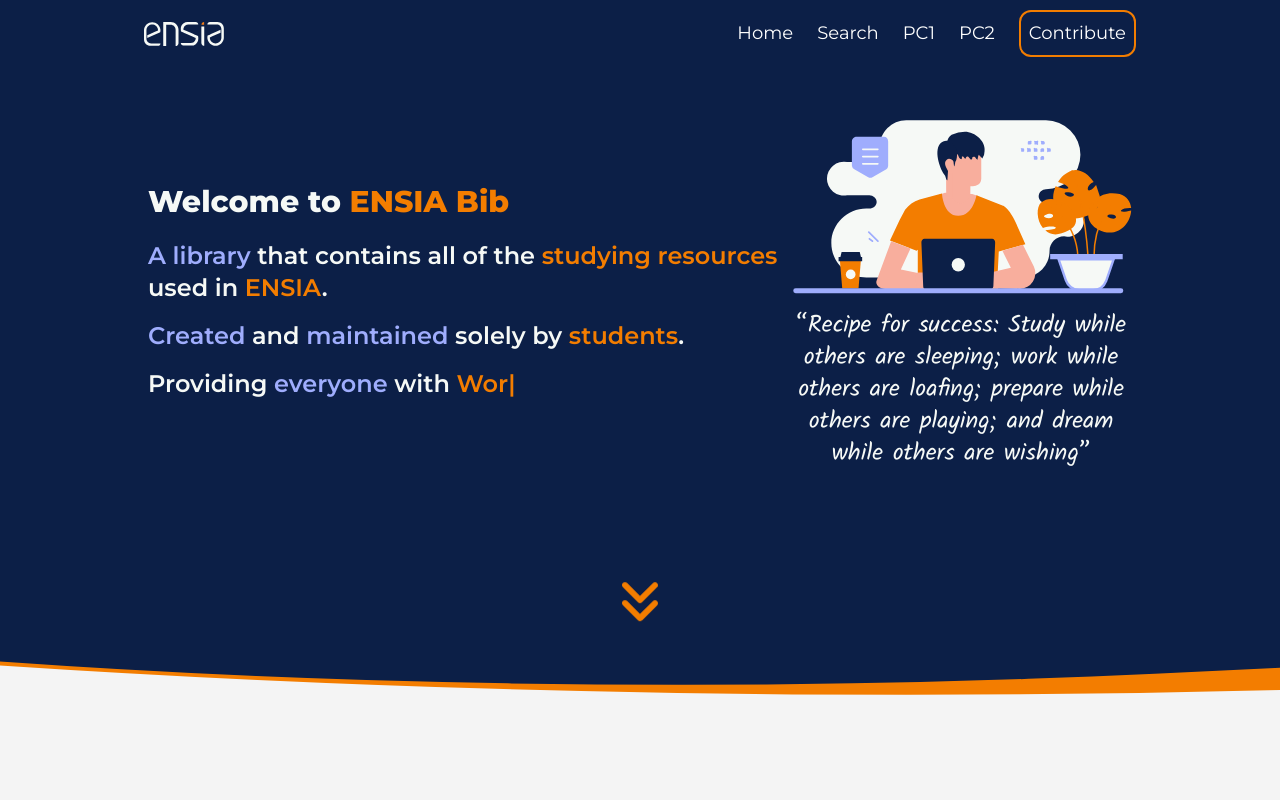
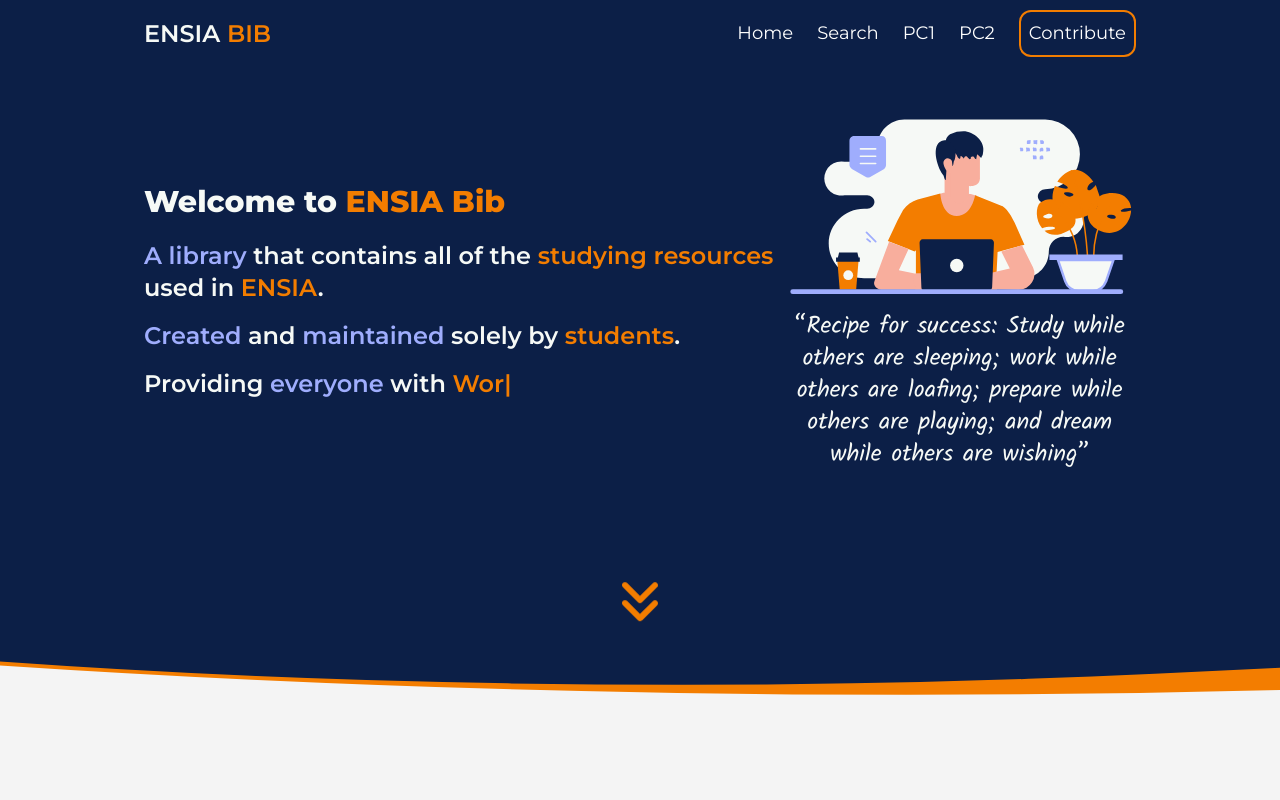
Before and after one commit to ETC-development/ETC-Library-Website, a React (Create React App) app: page / in a window 1280 px wide. Shown: the top 800 px of the page. Built offline with nearby package versions, Linux system fonts and the light colour scheme; no server answers.

Commit message:
Replace logo with placeholder + fix padding of hero paragraphs

```diff
--- a/src/components/Hero/Hero.index.tsx
+++ b/src/components/Hero/Hero.index.tsx
@@ -13,7 +13,7 @@
             {/* Illustration + Paragraph */}
             <div className="bg-dark-bg lg:min-h-[calc(100vh-300px)] w-full flex-grow-0 flex-shrink flex flex-no-wrap flex-col-reverse justify-center content-center px-2 lg:flex-row lg:justify-between lg:px-36">
                 {/* Paragraphs */}
-                <div className="flex flex-shrink flex-col text-center lg:text-left justify-center content-center p-1">
+                <div className="flex flex-shrink flex-col text-center lg:text-left justify-center content-center p-1 md:p-0">
                     <h1 className="hero-h1">
                         <span>Welcome to </span>
                         <span className="text-secondary">ENSIA Bib</span>
--- a/src/components/NavBar/NavBar.index.tsx
+++ b/src/components/NavBar/NavBar.index.tsx
@@ -13,9 +13,12 @@
     return (
         <nav className={"w-full fixed z-10 top-0"}>
             <motion.div className="bg-dark-bg flex justify-between items-center px-5 py-1 md:py-2.5 md:px-16 lg:px-36">
-                <a className={"w-2"} href="https://ensia.edu.dz/">
-                    <Logo />
-                </a>
+                {/*<a className={"w-2"} href="https://ensia.edu.dz/">*/}
+                {/*    <Logo />*/}
+                {/*</a>*/}
+                <span className={"text-light-text font-semibold text-2xl"}>
+                    ENSIA <span className={"text-secondary"}>BIB</span>
+                </span>
                 <button className="md:hidden p-2 w-12 z-10" onClick={() => setIsOpen(!isOpen)}>
                     {isOpen ? <Xmark /> : <HbMenu />}
                 </button>
```
